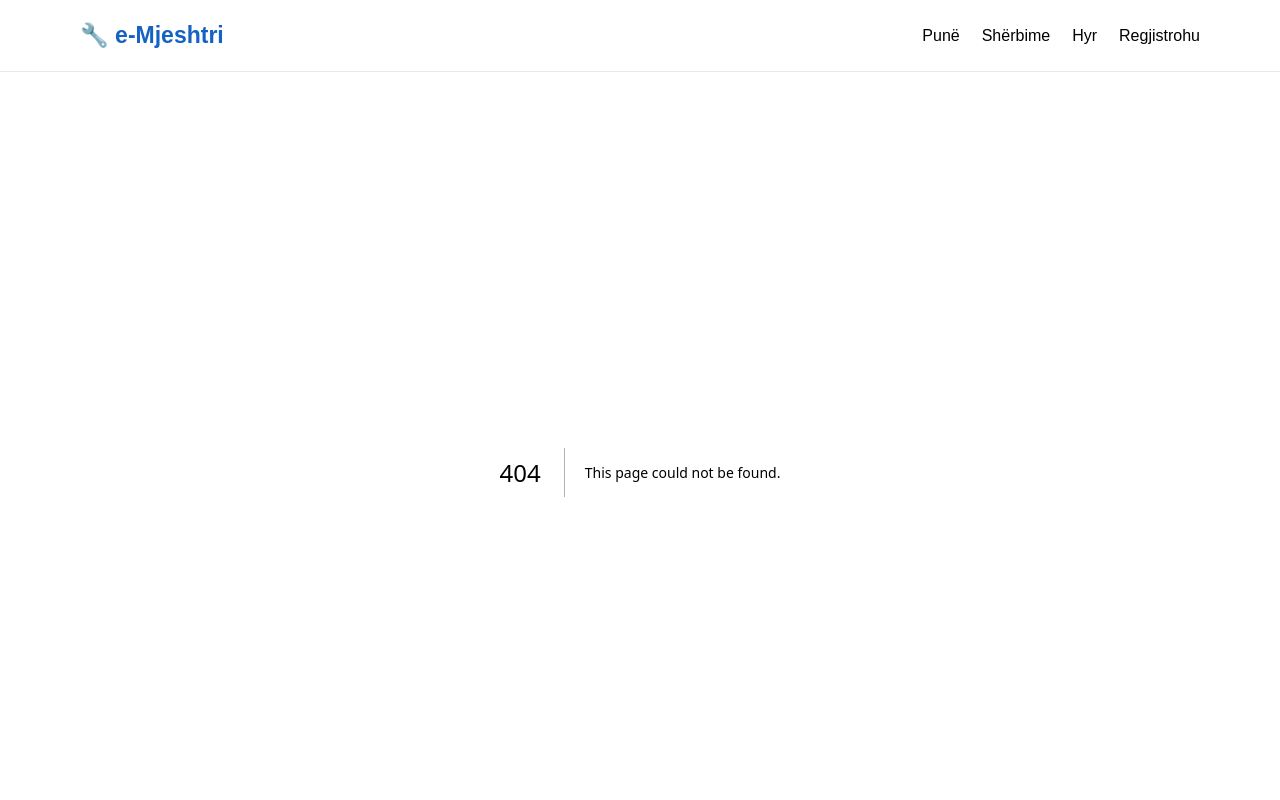
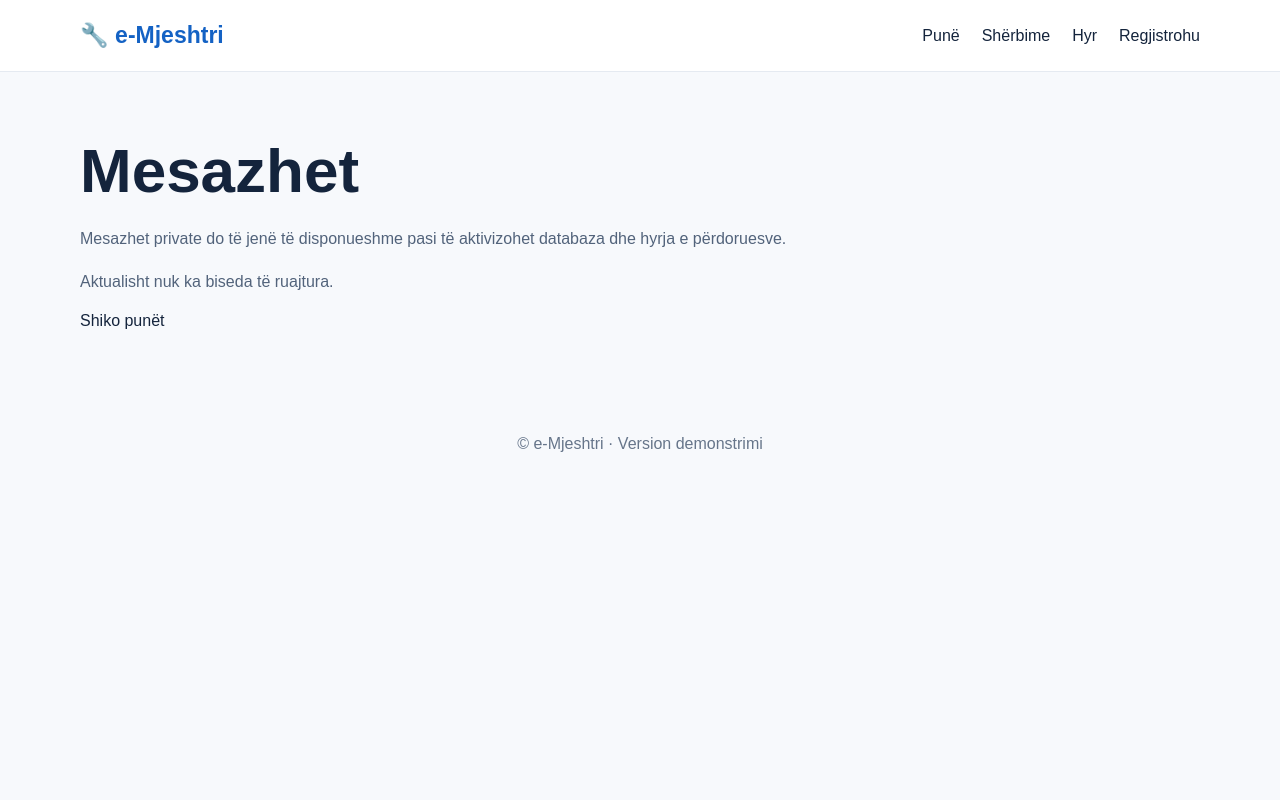
Before and after one commit to contactasatechservice-coder/e-Mjeshtri-Admin, a Next.js app in the folder platform/: page /mesazhe in a window 1280 px wide. Before the commit this address had no page. Shown: the top 800 px of the page. Built offline with nearby package versions, Linux system fonts and the light colour scheme.

Commit message:
feat: add messages placeholder

```diff
--- /dev/null
+++ b/platform/src/app/mesazhe/page.tsx
@@ -0,0 +1,11 @@
+import Link from "next/link";
+export default function MessagesPage() {
+  return (
+    <main className="section">
+      <h1>Mesazhet</h1>
+      <p>Mesazhet private do të jenë të disponueshme pasi të aktivizohet databaza dhe hyrja e përdoruesve.</p>
+      <p>Aktualisht nuk ka biseda të ruajtura.</p>
+      <Link href="/pune">Shiko punët</Link>
+    </main>
+  );
+}
```
